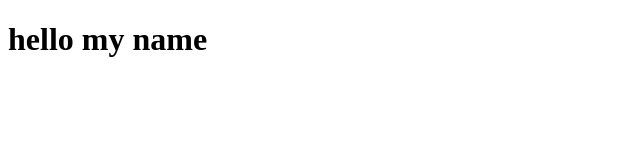
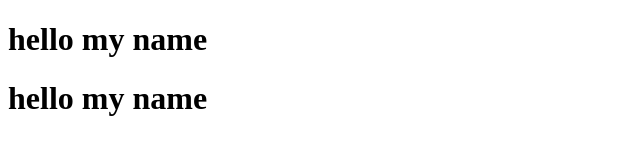
Before and after one commit to mohit-210/B-R_Workshop, a plain HTML site: page index.html in a window 1280 px wide. Shown: the whole page, without its empty margins (0-640 px from the left). Drawn offline with Linux system fonts and the light colour scheme.

Commit message:
Update index.html

```diff
--- a/index.html
+++ b/index.html
@@ -7,6 +7,7 @@
 </head>
 <body>
     <h1>hello my name</h1>
+    <h1>hello my name</h1>
 
 
 </body>
```
